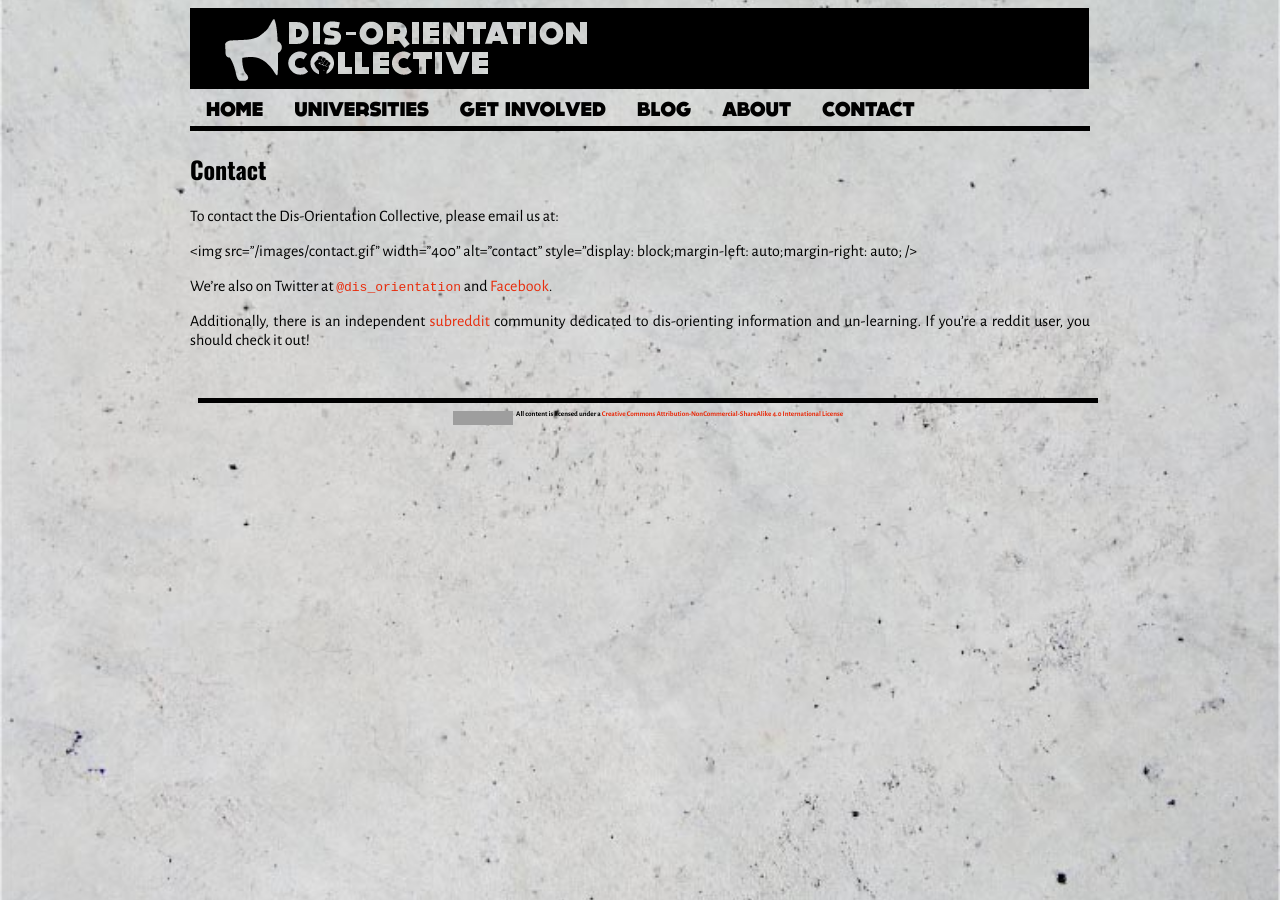
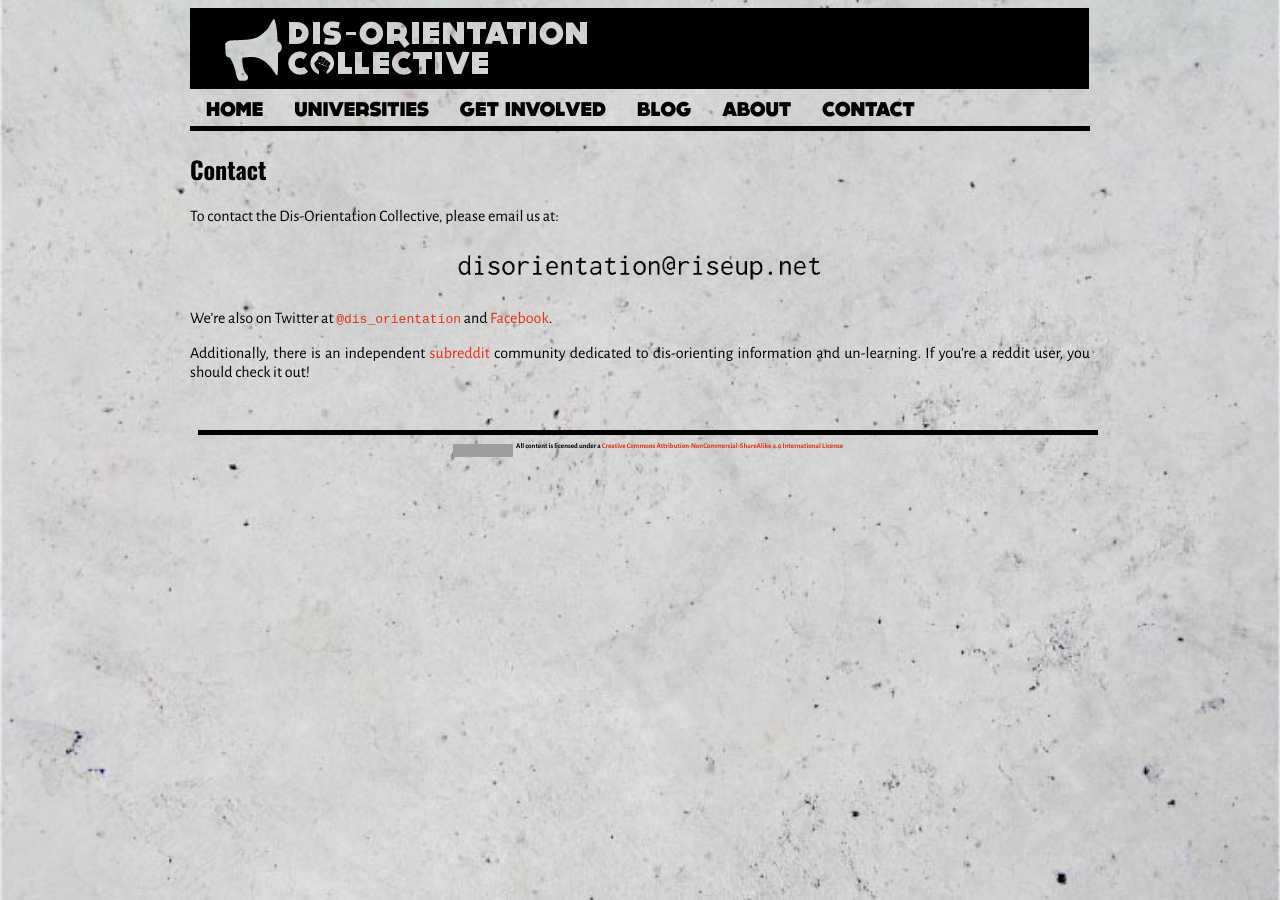
Before and after one commit to dis-orientation/dis-orientation.github.io, a Jekyll site: the page built from contact.md, in a window 1280 px wide. Built offline with Jekyll 4.4.1, drawn with Linux system fonts in a browser that asks for light colours; some web fonts are replaced; grey boxes are pictures that could not be loaded.

Commit message:
Oops; deleted the quote on accident

```diff
--- a/contact.md
+++ b/contact.md
@@ -7,7 +7,7 @@ layout: default
 
 To contact the Dis-Orientation Collective, please email us at:
 
-<img src="/images/contact.gif" width="400" alt="contact" style="display: block;margin-left: auto;margin-right: auto; />
+<img src="/images/contact.gif" width="400" alt="contact" style="display: block;margin-left: auto;margin-right: auto;" />
 
 We're also on Twitter at [`@dis_orientation`][Twitter] and [Facebook][Facebook].
 
```
